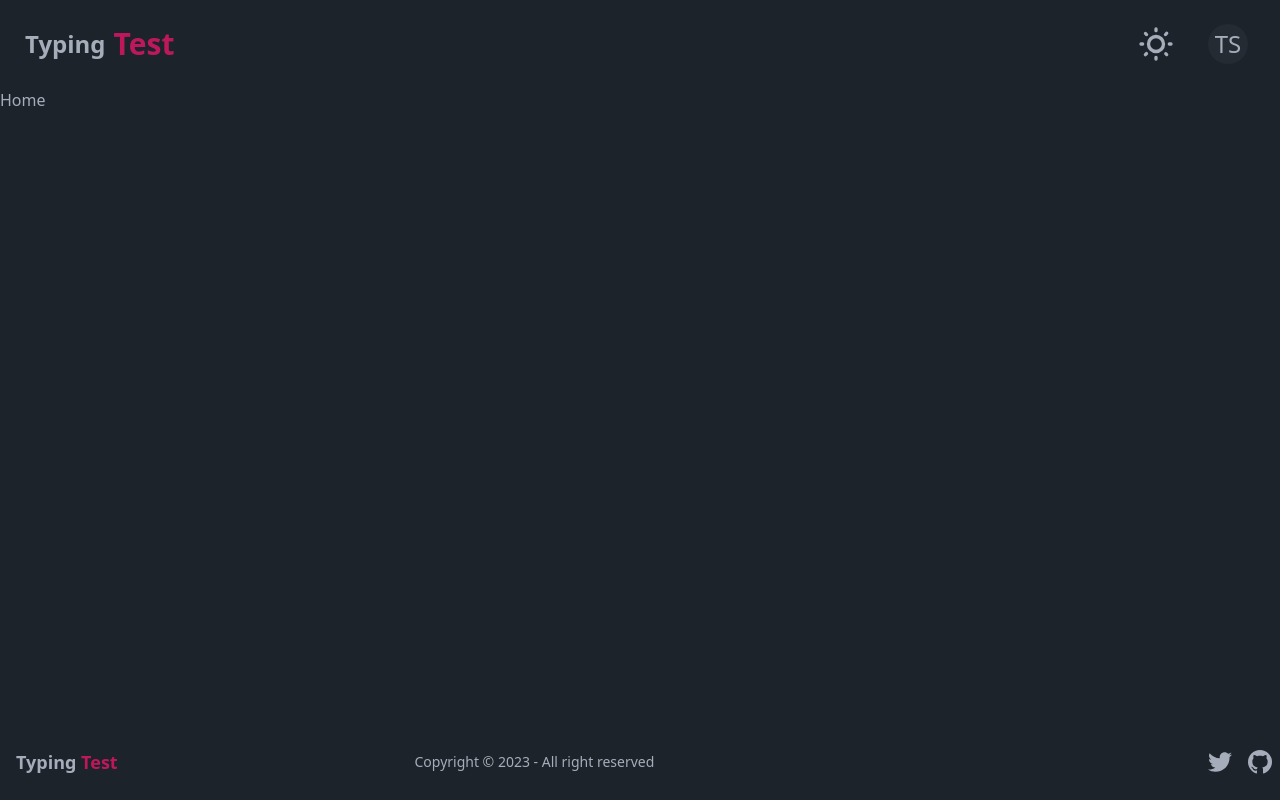
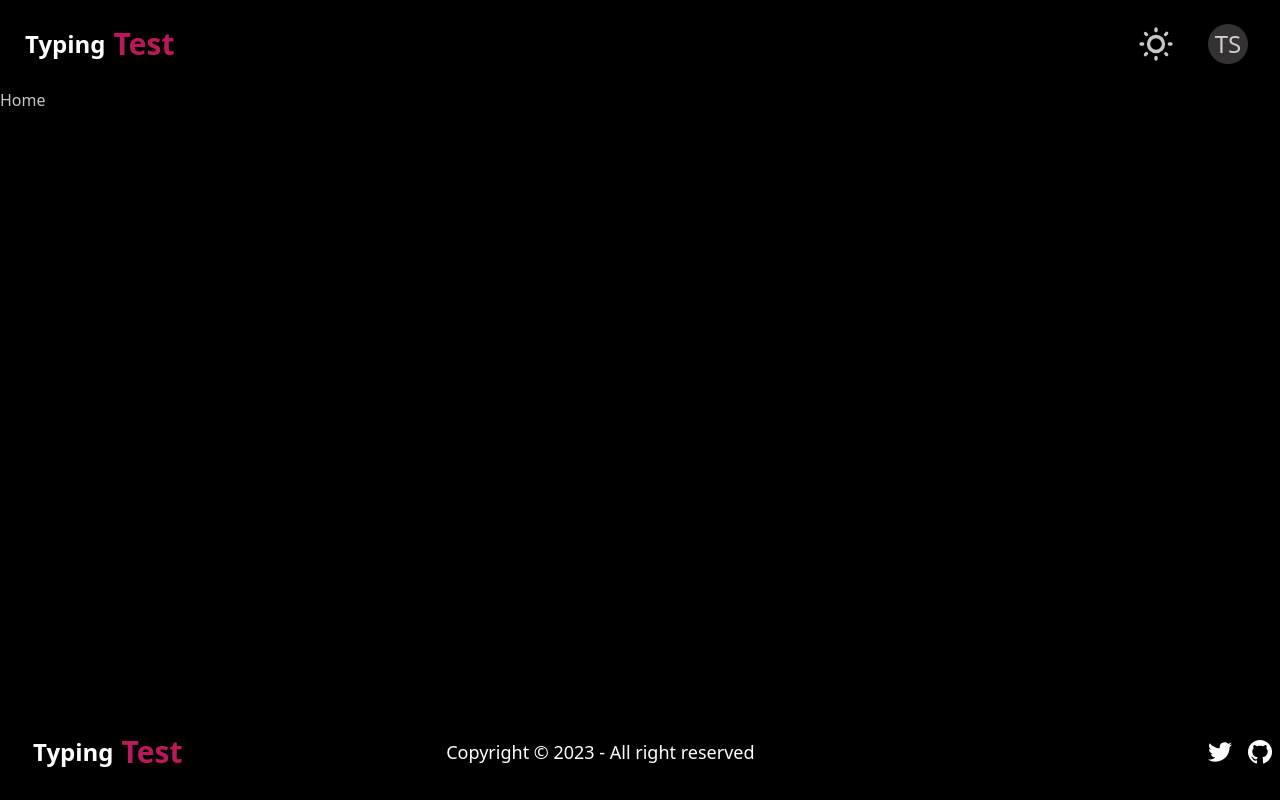
Before and after one commit to Thwani47/react-go-typing-test, a React (Vite) app in the folder src/web/: page / in a window 1280 px wide. Built offline with nearby package versions, Linux system fonts and the light colour scheme.

Commit message:
fixed theming colors on footer and nabar

```diff
--- a/src/web/src/components/Footer.tsx
+++ b/src/web/src/components/Footer.tsx
@@ -2,11 +2,14 @@ export default function Footer() {
   return (
     <footer className="footer items-center p-4 bg-base-100 text-neutral-content mt-auto px-2 my-2">
       <div className="items-center grid-flow-col px-2 space-x-10">
-        <p className="font-bold text-lg">
-          Typing <span className="text-pink-700">Test</span>
-        </p>
+        <a className="btn btn-ghost normal-case text-lg font-bold md:text-xl lg:text-2xl text-black dark:text-white">
+          Typing{" "}
+          <span className="text-pink-700 text-xl font-bold md:text-2xl lg:text-3xl">
+            Test
+          </span>
+        </a>
       </div>
-      <div className="items-center grid-flow-col px-2 space-x-10">
+      <div className="items-center grid-flow-col px-2 space-x-10 text-lg text-black dark:text-white ">
         <p>Copyright © {new Date().getFullYear()} - All right reserved</p>
       </div>
       <div className="grid-flow-col gap-4 md:place-self-center md:justify-self-end">
@@ -16,19 +19,22 @@ export default function Footer() {
             width="24"
             height="24"
             viewBox="0 0 24 24"
-            className="fill-current"
+            className="fill-black dark:fill-white"
           >
             <path d="M24 4.557c-.883.392-1.832.656-2.828.775 1.017-.609 1.798-1.574 2.165-2.724-.951.564-2.005.974-3.127 1.195-.897-.957-2.178-1.555-3.594-1.555-3.179 0-5.515 2.966-4.797 6.045-4.091-.205-7.719-2.165-10.148-5.144-1.29 2.213-.669 5.108 1.523 6.574-.806-.026-1.566-.247-2.229-.616-.054 2.281 1.581 4.415 3.949 4.89-.693.188-1.452.232-2.224.084.626 1.956 2.444 3.379 4.6 3.419-2.07 1.623-4.678 2.348-7.29 2.04 2.179 1.397 4.768 2.212 7.548 2.212 9.142 0 14.307-7.721 13.995-14.646.962-.695 1.797-1.562 2.457-2.549z"></path>
           </svg>
         </a>
 
-        <a href="https://github.com/Thwani47/react-go-typing-test" target="_blank">
+        <a
+          href="https://github.com/Thwani47/react-go-typing-test"
+          target="_blank"
+        >
           <svg
             xmlns="http://www.w3.org/2000/svg"
             width="24"
             height="24"
             viewBox="0 0 24 24"
-            className="fill-current"
+            className="fill-black dark:fill-white"
           >
             <path d="M12 0c-6.626 0-12 5.373-12 12 0 5.302 3.438 9.8 8.207 11.387.599.111.793-.261.793-.577v-2.234c-3.338.726-4.033-1.416-4.033-1.416-.546-1.387-1.333-1.756-1.333-1.756-1.089-.745.083-.729.083-.729 1.205.084 1.839 1.237 1.839 1.237 1.07 1.834 2.807 1.304 3.492.997.107-.775.418-1.305.762-1.604-2.665-.305-5.467-1.334-5.467-5.931 0-1.311.469-2.381 1.236-3.221-.124-.303-.535-1.524.117-3.176 0 0 1.008-.322 3.301 1.23.957-.266 1.983-.399 3.003-.404 1.02.005 2.047.138 3.006.404 2.291-1.552 3.297-1.23 3.297-1.23.653 1.653.242 2.874.118 3.176.77.84 1.235 1.911 1.235 3.221 0 4.609-2.807 5.624-5.479 5.921.43.372.823 1.102.823 2.222v3.293c0 .319.192.694.801.576 4.765-1.589 8.199-6.086 8.199-11.386 0-6.627-5.373-12-12-12z" />
           </svg>
--- a/src/web/src/components/NavBar.tsx
+++ b/src/web/src/components/NavBar.tsx
@@ -1,10 +1,10 @@
 import { useState, useEffect } from "react";
 
 export default function NavBar() {
-  const [theme, setTheme] = useState("dark");
+  const [theme, setTheme] = useState("black");
 
   function toggleTheme() {
-    setTheme(theme === "dark" ? "light" : "dark");
+    setTheme(theme === "black" ? "cupcake" : "black");
   }
 
   useEffect(() => {
@@ -13,7 +13,7 @@ export default function NavBar() {
   return (
     <div className="navbar bg-base-100">
       <div className="flex-1">
-        <a className="btn btn-ghost normal-case text-lg font-bold md:text-xl lg:text-2xl">
+        <a className="btn btn-ghost normal-case text-lg font-bold md:text-xl lg:text-2xl text-black dark:text-white">
           Typing <span className="text-pink-700 text-xl font-bold md:text-2xl lg:text-3xl">Test</span>
         </a>
       </div>
--- a/src/web/tailwind.config.js
+++ b/src/web/tailwind.config.js
@@ -1,12 +1,13 @@
 /** @type {import('tailwindcss').Config} */
 export default {
   content: ["./index.html", "./src/**/*.{js,ts,jsx,tsx}"],
+  // eslint-disable-next-line no-undef
+  plugins: [require("daisyui")],
   theme: {
     extend: {}
   },
   daisyui: {
-    themes: ["light", "dark"]
+    themes: ["cupcake", "black"]
   },
-  // eslint-disable-next-line no-undef
-  plugins: [require("daisyui")]
+  darkMode : ['class', '[data-theme="black"]']
 };
```
